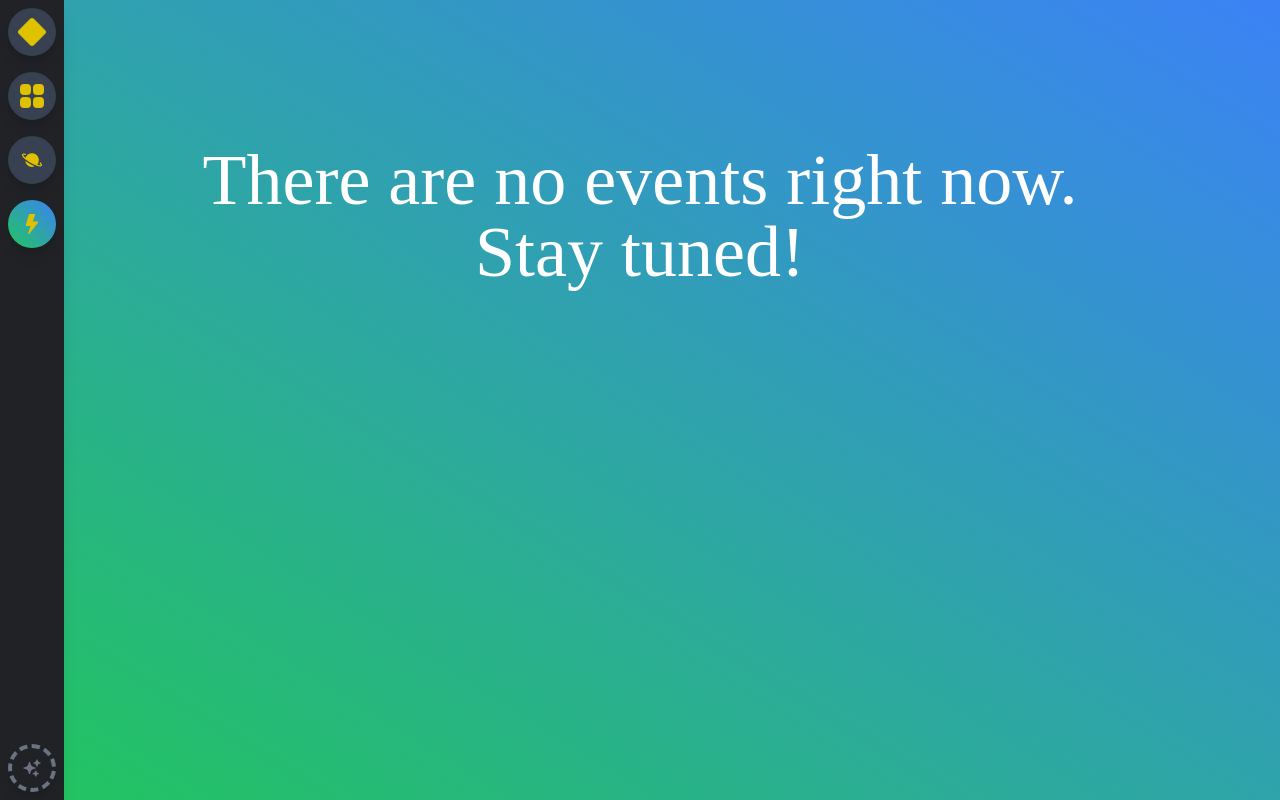
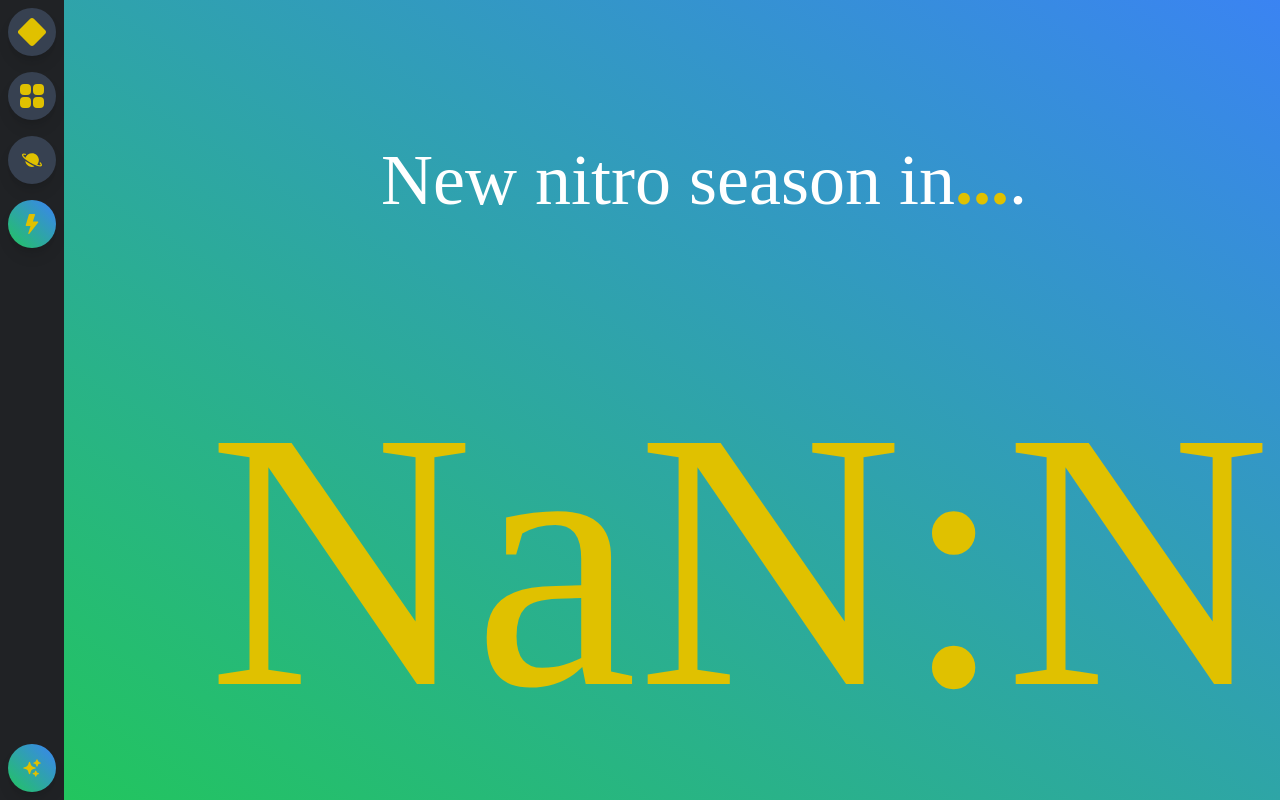
Before and after one commit to Hex-4/ds_website, a React (Create React App) app: page /special in a window 1280 px wide. Built offline with nearby package versions, Linux system fonts and the light colour scheme.

Commit message:
add new countdown

```diff
--- a/src/SideBar.js
+++ b/src/SideBar.js
@@ -22,7 +22,7 @@
       </Link>
       <div className="flex-grow"></div>
       <Link to="special">
-        <DisabledSideBarIcon icon={<HiSparkles size="20" />} text="No events..." />
+        <XSideBarIcon icon={<HiSparkles size="20" />} text="No events..." />
       </Link>
 
     </div>
--- a/src/index.js
+++ b/src/index.js
@@ -5,7 +5,7 @@
 import ErrorPage from "./error-page";
 import Projects from "./pages/projects";
 import Home from "./pages/home";
-import Special from "./specials/nospec";
+import Special from "./specials/countdown";
 
 import { createBrowserRouter, RouterProvider, Route } from "react-router-dom";
 import "./index.css";
--- /dev/null
+++ b/src/specials/countdown.js
@@ -0,0 +1,27 @@
+import Countdown from "react-countdown";
+export default function Special() {
+  return (
+    <div
+      id="page"
+      className="fixed top-0 left-16 float-right bg-primary h-screen z-0 overflow-scroll`"
+    >
+      <div className="from-blue-500 to-green-500 h-screen w-screen p-36 transiton-all bg-gradient-to-bl">
+        <h1 className="header text-center">
+          New nitro season in<b className="text-secondary">...</b>.
+        </h1>
+        <Countdown date={"2022-1-15T24:13:00.000-07:00"} renderer={renderer} />
+        <h1 className="header text-center text-5xl mt-20 mb-96">
+
+        </h1>
+      </div>
+    </div>
+  );
+}
+const renderer = ({ hours, minutes, seconds, completed }) => {
+  // Render a countdown
+  return (
+    <h1 className=" header countdown text-center text-secondary mt-40">
+      {hours}:{minutes}:{seconds}
+    </h1>
+  );
+};
```
